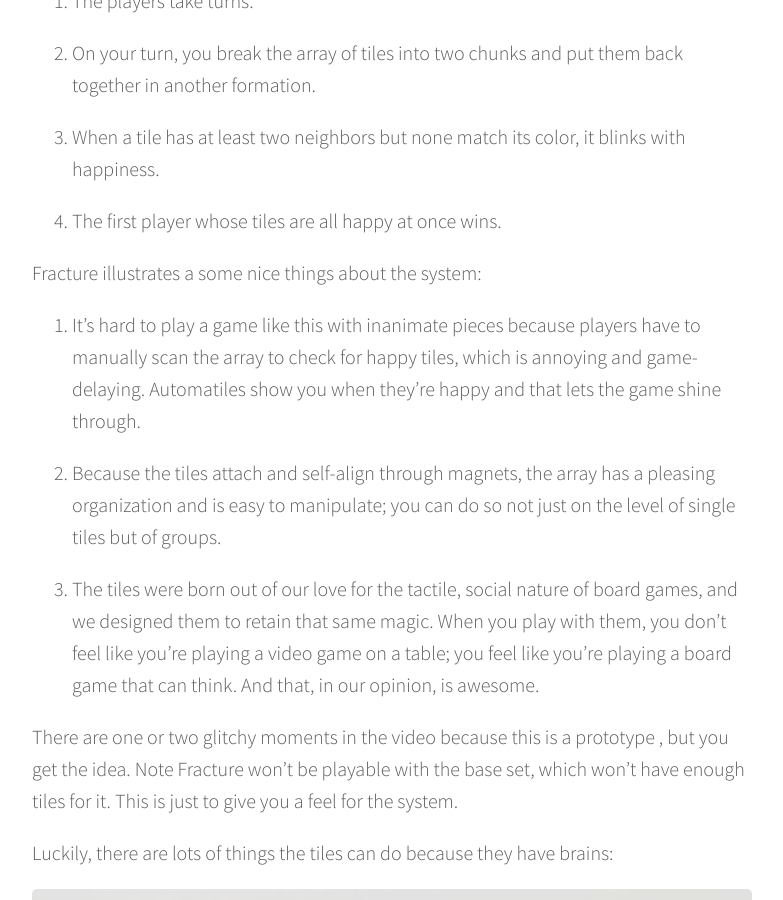
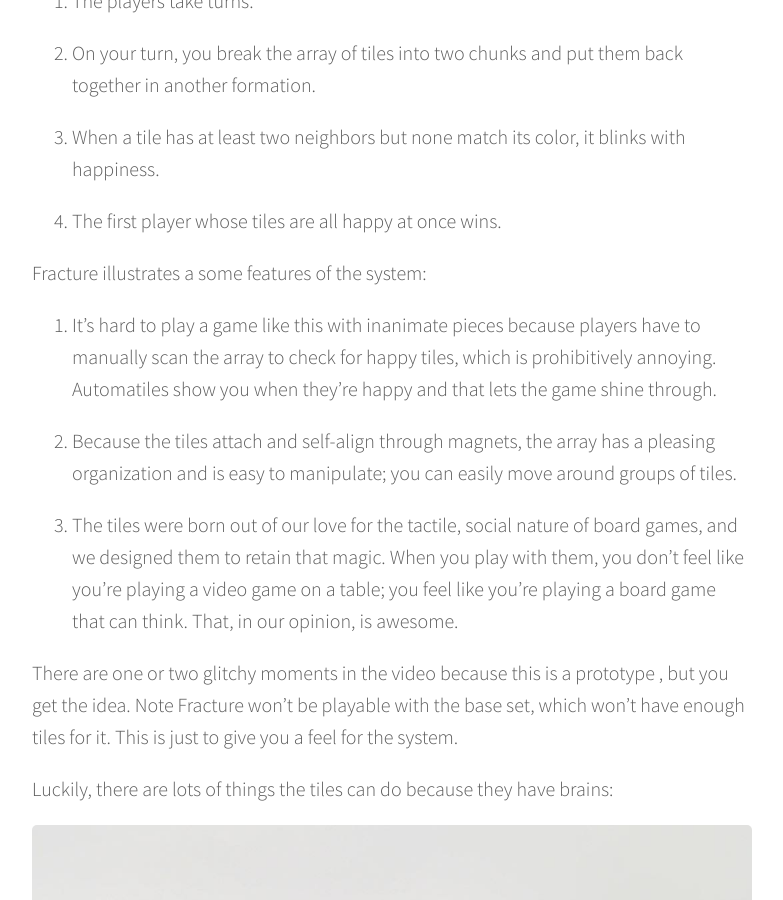
Before and after one commit to jbobrow/Move38-website, a Jekyll site: the page built from _posts/2016-10-05-demo-of-our-new-game-platform.markdown, in a window 1280 px wide and 900 px high, scrolled down 815 px. Shown: the whole window, without its empty margins (248-1031 px from the left). Built offline with Jekyll 4.4.1, drawn with Linux system fonts in a browser that asks for light colours; nearby versions of some CDN libraries; comment, search, counter and statistics services are not loaded; some of the changed text lies outside the part shown.

Commit message:
Updated Demo Of Our New Game Platform

```diff
--- a/_posts/2016-10-05-demo-of-our-new-game-platform.markdown
+++ b/_posts/2016-10-05-demo-of-our-new-game-platform.markdown
@@ -19,13 +19,13 @@ The game in the video is called Fracture. At the start, the tiles are arranged i
 
 4. The first player whose tiles are all happy at once wins.
 
-Fracture illustrates a some nice things about the system:
+Fracture illustrates a some features of the system:
 
-1. It's hard to play a game like this with inanimate pieces because players have to manually scan the array to check for happy tiles, which is annoying and game-delaying. Automatiles show you when they're happy and that lets the game shine through.
+1. It's hard to play a game like this with inanimate pieces because players have to manually scan the array to check for happy tiles, which is prohibitively annoying. Automatiles show you when they're happy and that lets the game shine through.
 
-2. Because the tiles attach and self-align through magnets, the array has a pleasing organization and is easy to manipulate; you can do so not just on the level of single tiles but of groups.
+2. Because the tiles attach and self-align through magnets, the array has a pleasing organization and is easy to manipulate; you can easily move around groups of tiles.
 
-3. The tiles were born out of our love for the tactile, social nature of board games, and we designed them to retain that same magic. When you play with them, you don’t feel like you’re playing a video game on a table; you feel like you’re playing a board game that can think. And that, in our opinion, is awesome.
+3. The tiles were born out of our love for the tactile, social nature of board games, and we designed them to retain that magic. When you play with them, you don’t feel like you’re playing a video game on a table; you feel like you’re playing a board game that can think. That, in our opinion, is awesome.
 
 There are one or two glitchy moments in the video because this is a prototype , but you get the idea. Note Fracture won't be playable with the base set, which won't have enough tiles for it. This is just to give you a feel for the system.
 
```
Also changed, not shown: other parts of _posts/2016-10-05-demo-of-our-new-game-platform.markdown (+1 -1 lines).
